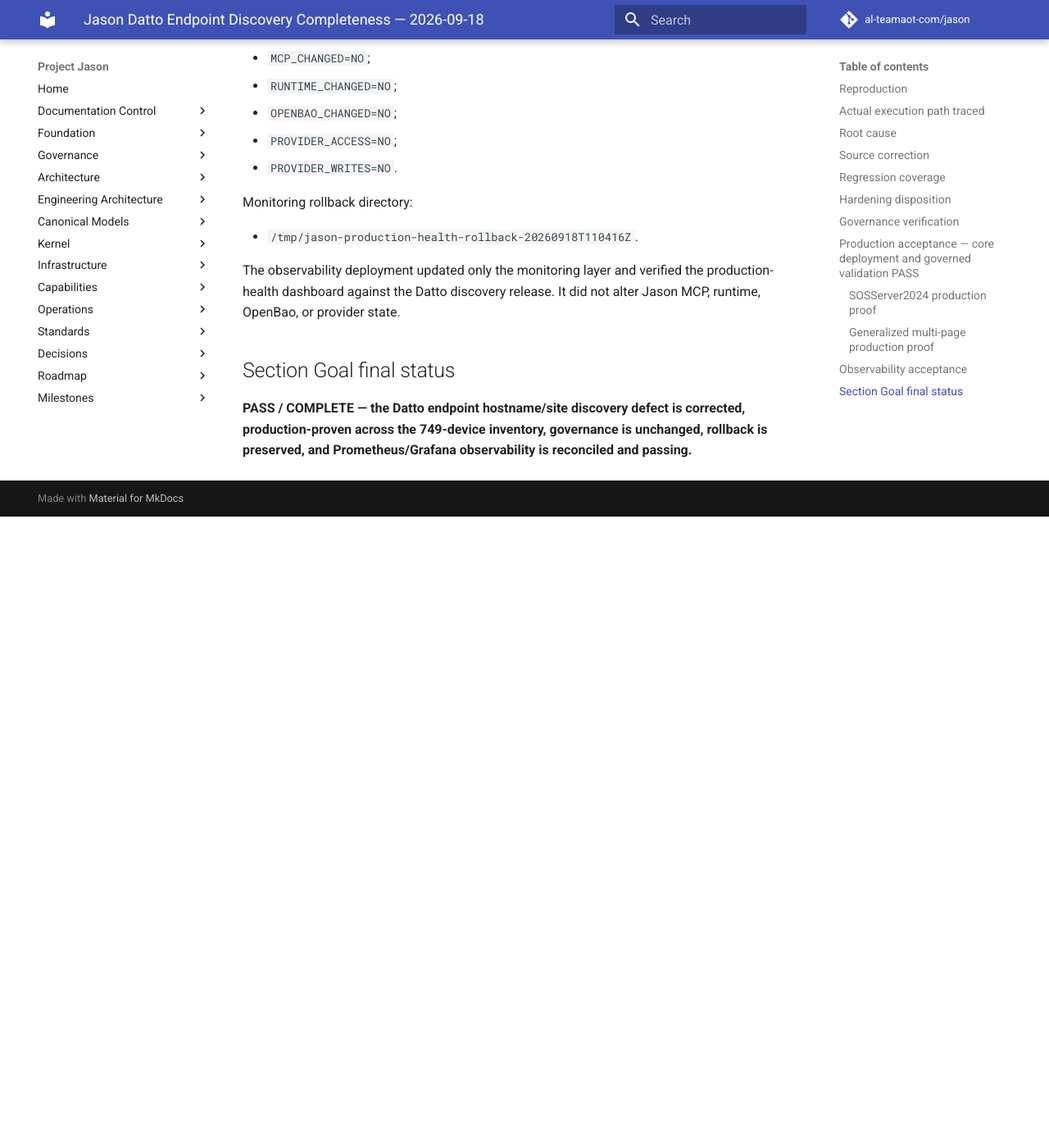
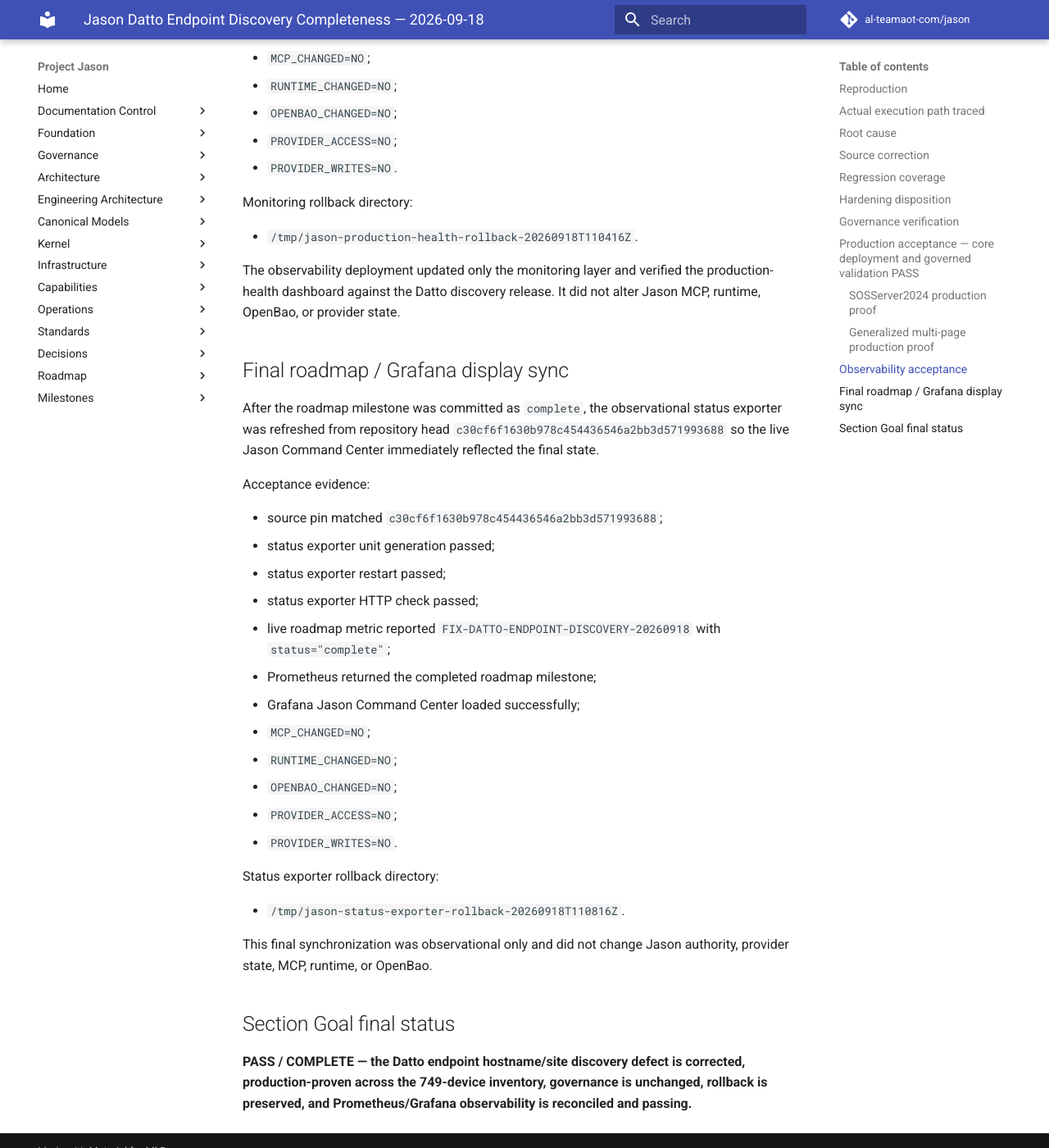
Before and after one commit to al-teamaot-com/jason, an MkDocs documentation site: the page built from docs/operations/Jason-Datto-Endpoint-Discovery-Completeness-2026-09-18.md, in a window 1280 px wide and 1400 px high, scrolled down 5849 px. Shown: the whole window at 82% size. Built offline with MkDocs 1.6.1 and Material for MkDocs 9.7.7, drawn with Linux system fonts in a browser that asks for light colours; comment, search, counter and statistics services are not loaded; before the commit the page ends 6479 px from its top, so only the background shows below that.

Commit message:
Record final Datto discovery roadmap and Grafana sync

```diff
--- a/docs/operations/Jason-Datto-Endpoint-Discovery-Completeness-2026-09-18.md
+++ b/docs/operations/Jason-Datto-Endpoint-Discovery-Completeness-2026-09-18.md
@@ -183,6 +183,31 @@ Monitoring rollback directory:
 
 The observability deployment updated only the monitoring layer and verified the production-health dashboard against the Datto discovery release. It did not alter Jason MCP, runtime, OpenBao, or provider state.
 
+## Final roadmap / Grafana display sync
+
+After the roadmap milestone was committed as `complete`, the observational status exporter was refreshed from repository head `c30cf6f1630b978c454436546a2bb3d571993688` so the live Jason Command Center immediately reflected the final state.
+
+Acceptance evidence:
+
+- source pin matched `c30cf6f1630b978c454436546a2bb3d571993688`;
+- status exporter unit generation passed;
+- status exporter restart passed;
+- status exporter HTTP check passed;
+- live roadmap metric reported `FIX-DATTO-ENDPOINT-DISCOVERY-20260918` with `status="complete"`;
+- Prometheus returned the completed roadmap milestone;
+- Grafana Jason Command Center loaded successfully;
+- `MCP_CHANGED=NO`;
+- `RUNTIME_CHANGED=NO`;
+- `OPENBAO_CHANGED=NO`;
+- `PROVIDER_ACCESS=NO`;
+- `PROVIDER_WRITES=NO`.
+
+Status exporter rollback directory:
+
+- `/tmp/jason-status-exporter-rollback-20260918T110816Z`.
+
+This final synchronization was observational only and did not change Jason authority, provider state, MCP, runtime, or OpenBao.
+
 ## Section Goal final status
 
 **PASS / COMPLETE — the Datto endpoint hostname/site discovery defect is corrected, production-proven across the 749-device inventory, governance is unchanged, rollback is preserved, and Prometheus/Grafana observability is reconciled and passing.**
```
